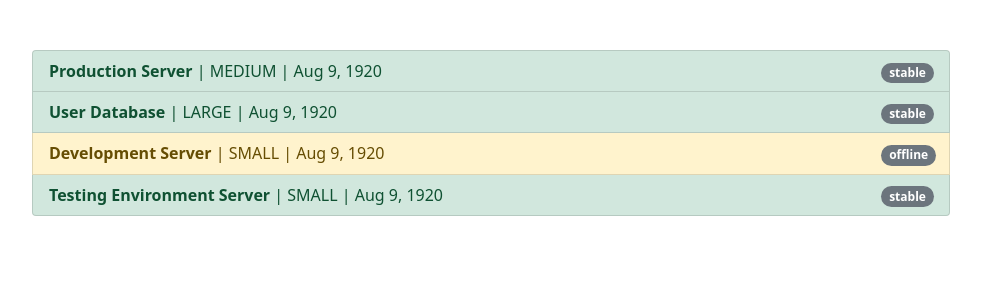
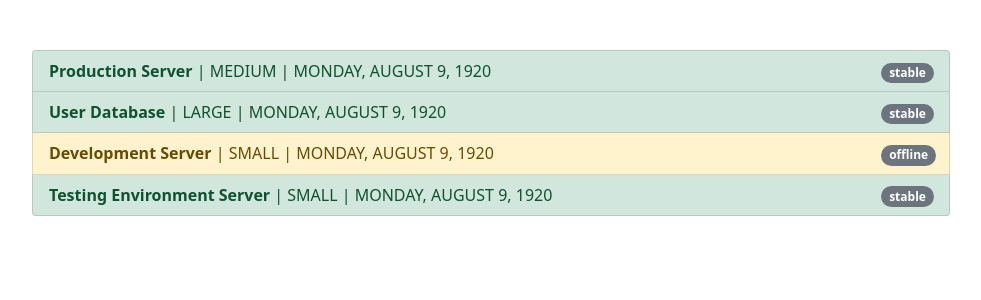
Before and after one commit to aravindanvenkataraju/angular-projects, an Angular app in the folder pipes/: page / in a window 1280 px wide. Shown: the top 300 px of the page, without its empty margins (38-1019 px from the left). Built offline with nearby package versions, Linux system fonts and the light colour scheme.

Commit message:
pipe, builtin, chaining multiple pipes and parameterized pipes

```diff
--- a/pipes/src/app/app.component.html
+++ b/pipes/src/app/app.component.html
@@ -10,7 +10,7 @@
           <div class="col">
             <strong>{{ server.name }}</strong> |
             {{ server.instanceType | uppercase }} |
-            {{ server.started | date }}
+            {{ server.started | date: "fullDate" | uppercase }}
           </div>
           <div class="col-1">
             <span class="badge rounded-pill bg-secondary">
```
